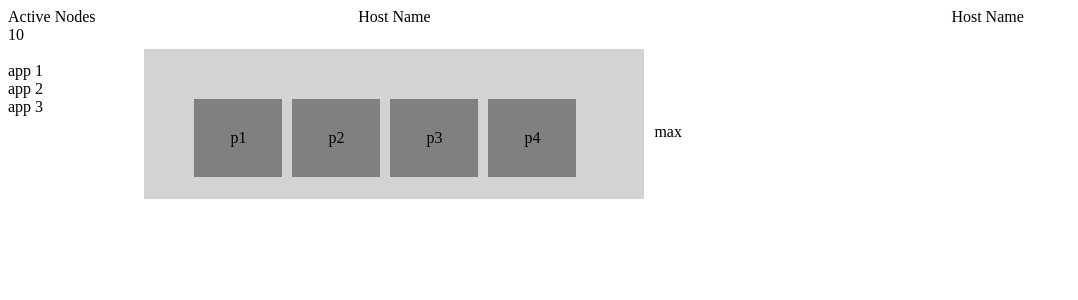
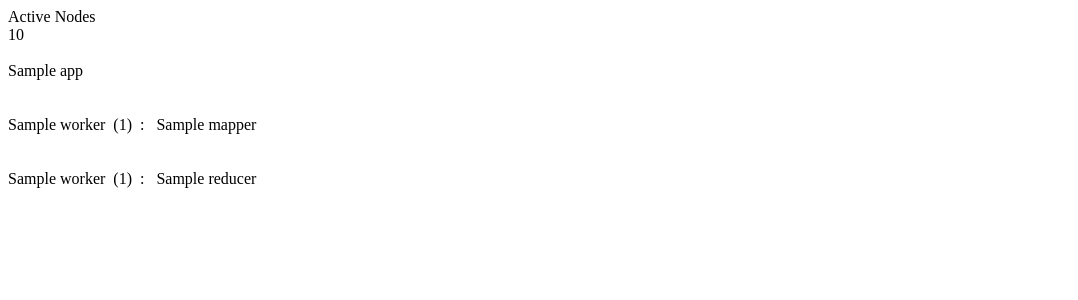
Before and after one commit to bconfiden2/MR-monitoring-system, a Flask app: template templates/index.html in a window 1280 px wide. Shown: the top 300 px of the page, without its empty margins (0-1078 px from the left). Run offline with Flask 2, Linux system fonts and the light colour scheme; the template is opened without the code that fills it: most values are stand-ins (such as "Sample title", 1, 10 or a date in 2020); parts of the project's set-up code (start-up, migrations or seed data) failed here and were passed over.

Commit message:
html 에서 템플릿 변수 활용하는 예시

```diff
--- a/templates/index.html
+++ b/templates/index.html
@@ -14,49 +14,39 @@
             10<br>
             <!--Active Nodes의 수를 표시-->
             <br>
-            app 1<br>
-            app 2<br>
-            app 3<br>
+            {% for app in data.apps %}
+                {{ app }}
+                <br>
+            {% endfor %}
             <!--어떤 앱이 실행되고 있는지 표시할 곳-->
         </div>
 
+        <br>
+        <br>
+        <br>
+        <br>
+        <br>
+        <br>
 
-        <!-- Mapper Progress -->
-        <div class="mapper">
-            <div class="hostname1">
-                Host Name<br><br>
-                <div class="box1">
-                    <!-- box1<br> -->
-                    <div class="p1">
-                        p1
-                    </div>
+        {% for i in range( data.mappers|length ) %}
+            {{ data.workers[i] }} &nbsp;({{ data.mappers[i]|length }})&nbsp; : &nbsp;
+            {% for task in data.mappers[i] %}
+                {{ task }} &nbsp;
+            {% endfor %}
+            <br>
+        {% endfor %}
 
-                    <div class="p2">
-                        p2
-                    </div>
-                    <div class="p3">
-                        p3
-                    </div>
-                    <div class="p4">
-                        p4
-                    </div>
-                </div>
+        <br>
+        <br>
 
-                <div class="max1">
-                    <br>
-                    <br>
-                    max
-                </div>
+        {% for i in range(data.reducers|length) %}
+            {{ data.workers[i] }} &nbsp;({{ data.reducers[i]|length }})&nbsp; : &nbsp;
+            {% for task in data.reducers[i] %}
+                {{ task }} &nbsp;
+            {% endfor %}
+            <br>
+        {% endfor %}
 
-
-            </div>
-
-        </div>
-
-
-        <!-- Reducer Progress -->
-        <div class="reducer">
-            Host Name
 
         </div>
     </div>
```
